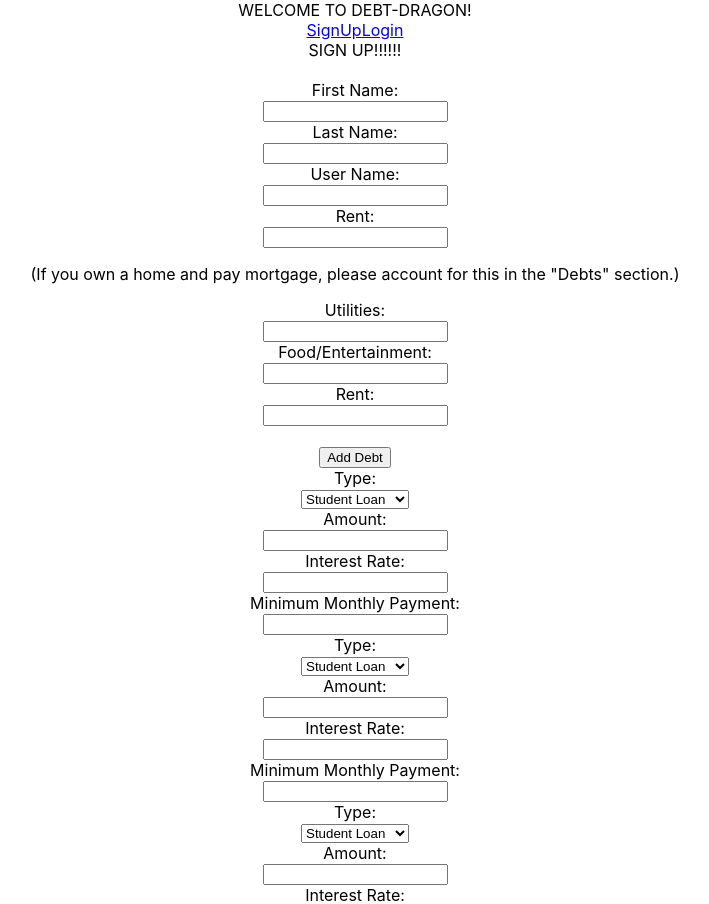
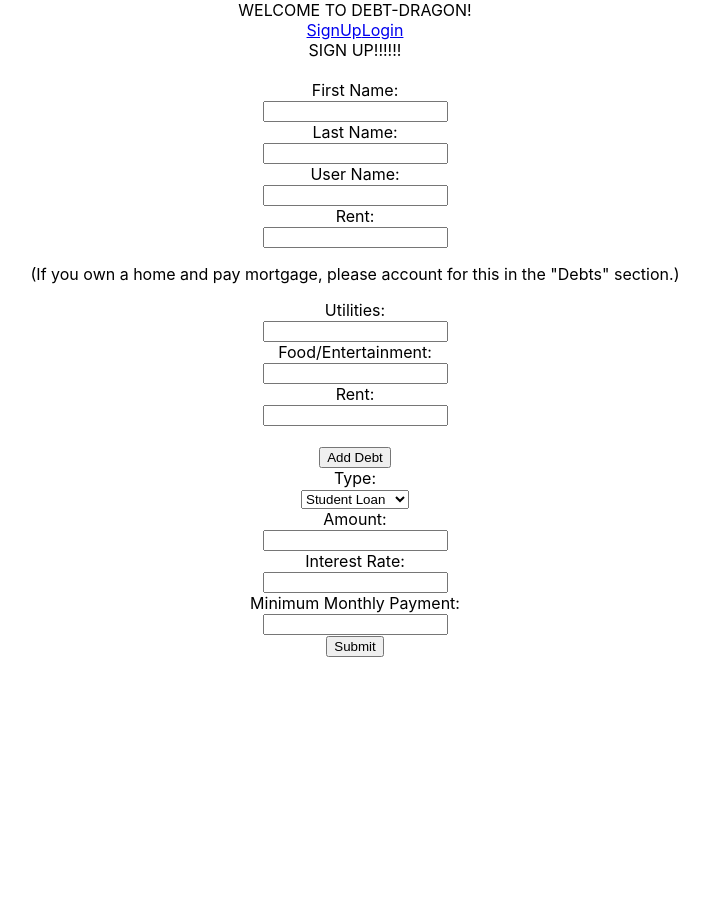
Before and after one commit to halented/debt-dragon-frontend, a React (Create React App) app: page /signup in a window 1280 px wide. Shown: the top 904 px of the page, without its empty margins (285-994 px from the left). After the commit the page ends 800 px from the top, so only its background shows below. Built offline with nearby package versions, Linux system fonts and the light colour scheme.

Commit message:
im proud

```diff
--- a/package.json
+++ b/package.json
@@ -6,7 +6,8 @@
     "react": "^16.8.6",
     "react-dom": "^16.8.6",
     "react-scripts": "2.1.8",
-    "react-router-dom": "^5.0.0"
+    "react-router-dom": "^5.0.0",
+    "underscore": "1.9.1"
   },
   "scripts": {
     "start": "react-scripts start",
--- a/src/App.js
+++ b/src/App.js
@@ -1,12 +1,11 @@
 import React, { Component } from 'react';
 import './App.css';
 
-import {BrowserRouter as Router, Route, NavLink, withRouter} from 'react-router-dom';
+import {BrowserRouter as Router, Route, NavLink} from 'react-router-dom';
 
 import SignUp from './components/SignUp'
 import Login from './components/Login'
 import Profile from './components/Profile'
-import DebtForm from './components/DebtForm'
 
 class App extends Component {
   constructor(props) {
@@ -20,9 +19,10 @@ class App extends Component {
       expenses: 0,
       income: 0,
       selectedPlan: null,
-      numberOfDebts: 3
+      numberOfDebts: 1
     }
     this.addNewDebt = this.addNewDebt.bind(this)
+    this.handleSubmit = this.handleSubmit.bind(this)
   }
 
   addNewDebt(ev){
@@ -33,7 +33,20 @@ class App extends Component {
 
   handleSubmit(ev){
     ev.preventDefault()
-    console.log("inside submit")
+    let tempArr = []
+    for(let i=0; i < this.state.numberOfDebts; i++){
+      let obj = {}
+    let typ = document.getElementById(i).children[2].value
+    let amt = document.getElementById(i).children[6].value
+    let int = document.getElementById(i).children[10].value
+    let minpay = document.getElementById(i).children[14].value
+      obj['type'] = typ
+      obj['amount'] = amt
+      obj['interest'] = int
+      obj['minimumPayment'] = minpay
+      tempArr.push(obj)
+    }
+    console.log(tempArr)
   }
 
   render() {
--- a/src/components/DebtForm.js
+++ b/src/components/DebtForm.js
@@ -1,13 +1,10 @@
 import React, { Component } from 'react';
 
 class DebtForm extends Component {
-  constructor(props){
-    super(props)
-  }
 
   render() {
     return (
-      <div className="new-debt-box">
+      <div className="new-debt-box" id={this.props.usable}>
             <label>Type:</label><br/>
             <select>
               <option value="studentLoan">Student Loan</option>
--- a/src/components/SignUp.js
+++ b/src/components/SignUp.js
@@ -11,11 +11,14 @@ class SignUp extends Component {
   }
 
   renderDebtForms(number){
-    console.log("YOYOYOYO")
-    let array = [1, 2, 3, 4, 5]
-    return (array.map(item => {
-        return <DebtForm />
-    }));
+    let temp = []
+    for(let i=0; i<number; i++){
+      temp.push("ha")
+    };
+    return(
+      temp.map((ha, index) => {
+        return <DebtForm key={index} usable={index}/>}
+    ))
   }
 
   render() {
@@ -44,8 +47,7 @@ class SignUp extends Component {
             <input type="text"></input><br/>
           </div>
           <br/><button onClick={(ev) => this.props.addNewDebt(ev)}>Add Debt</button><br/>
-          <DebtForm />
-          <DebtForm />
+
 
           {this.renderDebtForms(this.props.numberOfDebts)}
 
```
Also changed, not shown: 2 other files (tests, documents, lock files or other folders).
